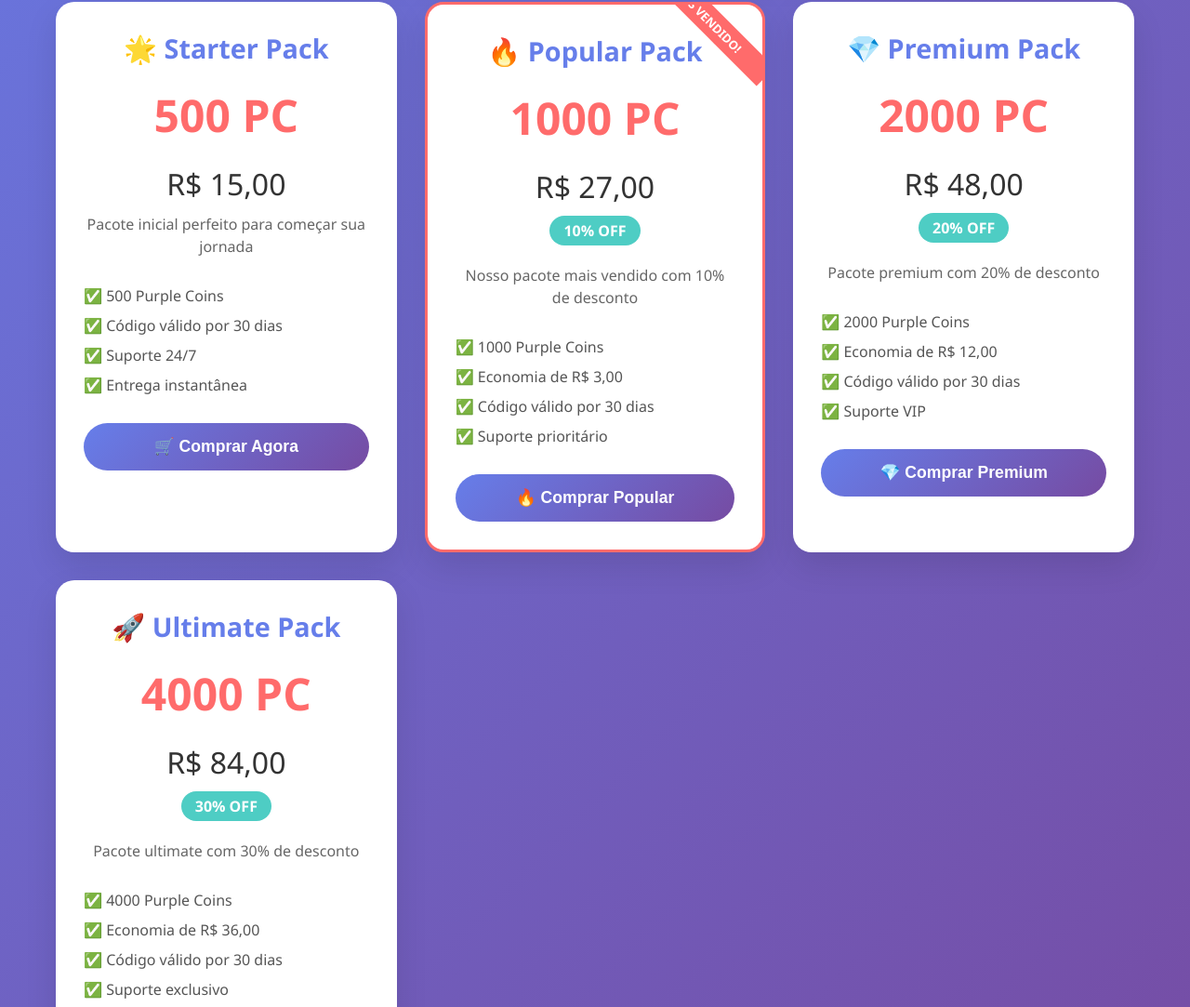
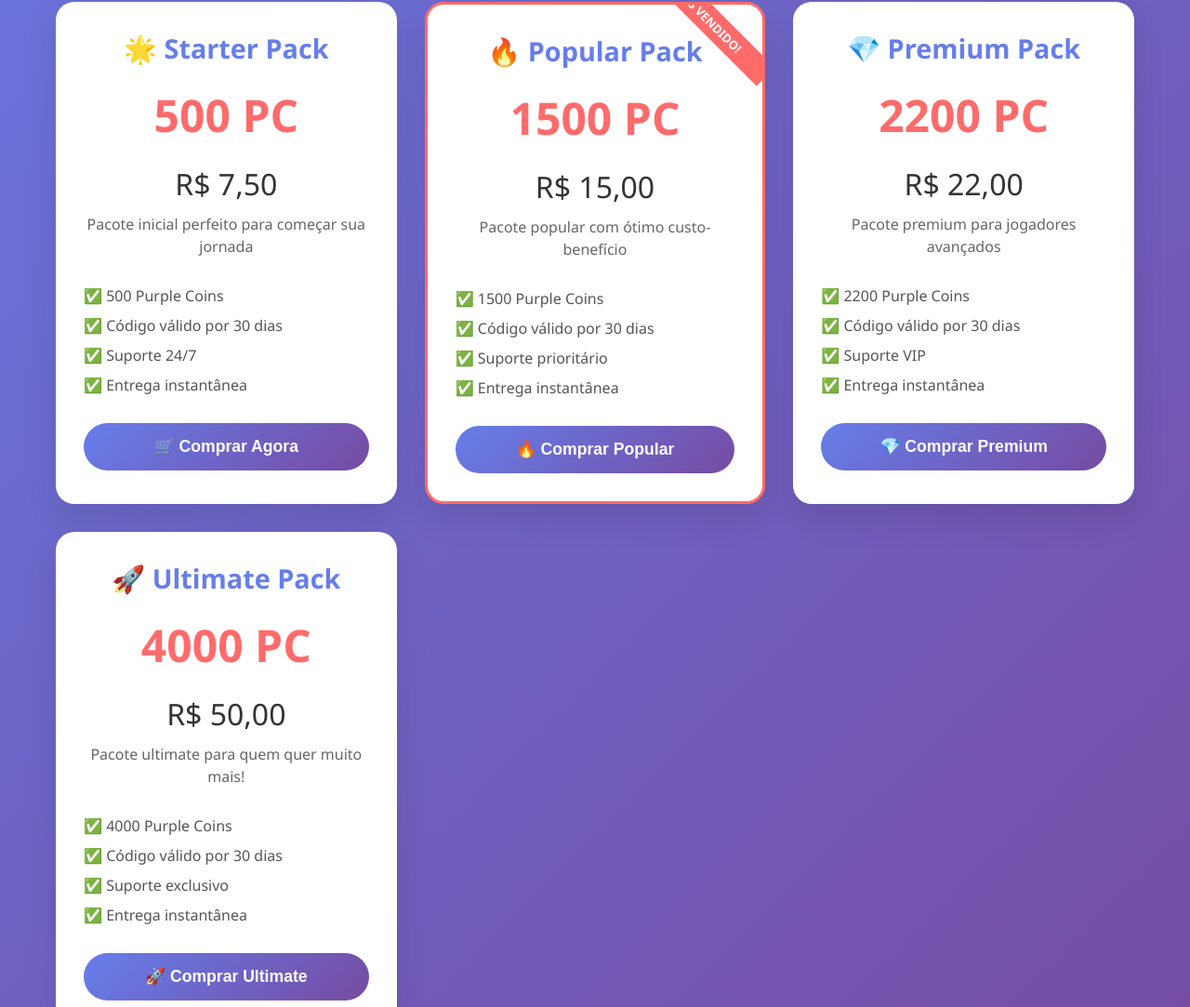
Before and after one commit to JOJOMDS11/jojovendas, a website: page public/index.html in a window 1280 px wide. Shown: the part 717-1800 px from the top of the page at 93% size. Drawn offline with Linux system fonts and the light colour scheme.

Commit message:
Atualiza pacotes: 500PC/7,50 | 1500PC/15 | 2200PC/22 | 4000PC/50

```diff
--- a/public/index.html
+++ b/public/index.html
@@ -397,7 +397,7 @@
             <div class="package-card">
                 <div class="package-title">🌟 Starter Pack</div>
                 <div class="package-coins">500 PC</div>
-                <div class="package-price">R$ 15,00</div>
+                <div class="package-price">R$ 7,50</div>
                 <div class="package-description">Pacote inicial perfeito para começar sua jornada</div>
                 <ul class="package-features">
                     <li>500 Purple Coins</li>
@@ -412,15 +412,14 @@
 
             <div class="package-card package-popular">
                 <div class="package-title">🔥 Popular Pack</div>
-                <div class="package-coins">1000 PC</div>
-                <div class="package-price">R$ 27,00</div>
-                <div class="package-discount">10% OFF</div>
-                <div class="package-description">Nosso pacote mais vendido com 10% de desconto</div>
+                <div class="package-coins">1500 PC</div>
+                <div class="package-price">R$ 15,00</div>
+                <div class="package-description">Pacote popular com ótimo custo-benefício</div>
                 <ul class="package-features">
-                    <li>1000 Purple Coins</li>
-                    <li>Economia de R$ 3,00</li>
+                    <li>1500 Purple Coins</li>
                     <li>Código válido por 30 dias</li>
                     <li>Suporte prioritário</li>
+                    <li>Entrega instantânea</li>
                 </ul>
                 <button class="buy-btn" onclick="openPurchaseModal('popular')">
                     🔥 Comprar Popular
@@ -429,15 +428,14 @@
 
             <div class="package-card">
                 <div class="package-title">💎 Premium Pack</div>
-                <div class="package-coins">2000 PC</div>
-                <div class="package-price">R$ 48,00</div>
-                <div class="package-discount">20% OFF</div>
-                <div class="package-description">Pacote premium com 20% de desconto</div>
+                <div class="package-coins">2200 PC</div>
+                <div class="package-price">R$ 22,00</div>
+                <div class="package-description">Pacote premium para jogadores avançados</div>
                 <ul class="package-features">
-                    <li>2000 Purple Coins</li>
-                    <li>Economia de R$ 12,00</li>
+                    <li>2200 Purple Coins</li>
                     <li>Código válido por 30 dias</li>
                     <li>Suporte VIP</li>
+                    <li>Entrega instantânea</li>
                 </ul>
                 <button class="buy-btn" onclick="openPurchaseModal('premium')">
                     💎 Comprar Premium
@@ -447,14 +445,13 @@
             <div class="package-card">
                 <div class="package-title">🚀 Ultimate Pack</div>
                 <div class="package-coins">4000 PC</div>
-                <div class="package-price">R$ 84,00</div>
-                <div class="package-discount">30% OFF</div>
-                <div class="package-description">Pacote ultimate com 30% de desconto</div>
+                <div class="package-price">R$ 50,00</div>
+                <div class="package-description">Pacote ultimate para quem quer muito mais!</div>
                 <ul class="package-features">
                     <li>4000 Purple Coins</li>
-                    <li>Economia de R$ 36,00</li>
                     <li>Código válido por 30 dias</li>
                     <li>Suporte exclusivo</li>
+                    <li>Entrega instantânea</li>
                 </ul>
                 <button class="buy-btn" onclick="openPurchaseModal('ultimate')">
                     🚀 Comprar Ultimate
```
Also changed, not shown: server.js (+12 -12 lines), README.md.
